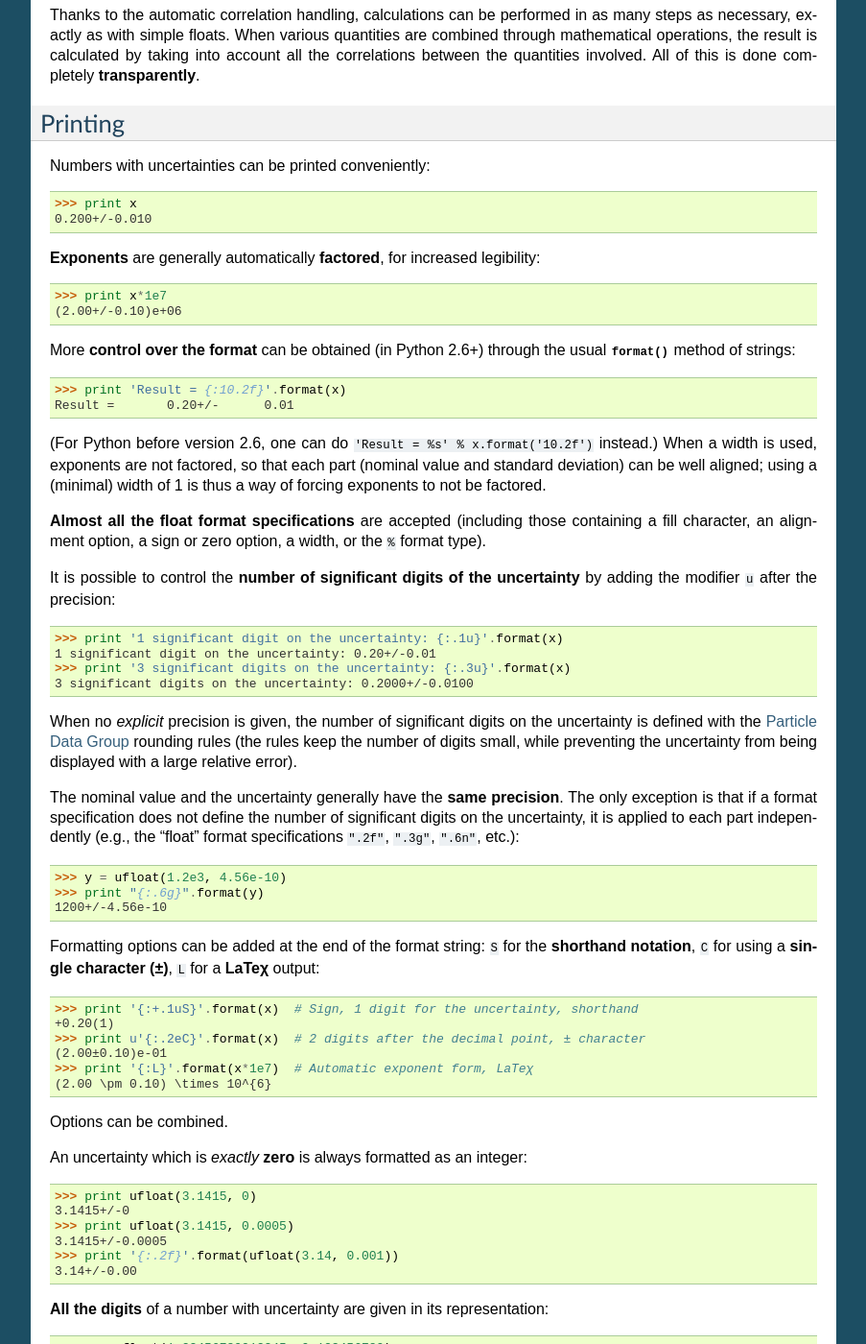
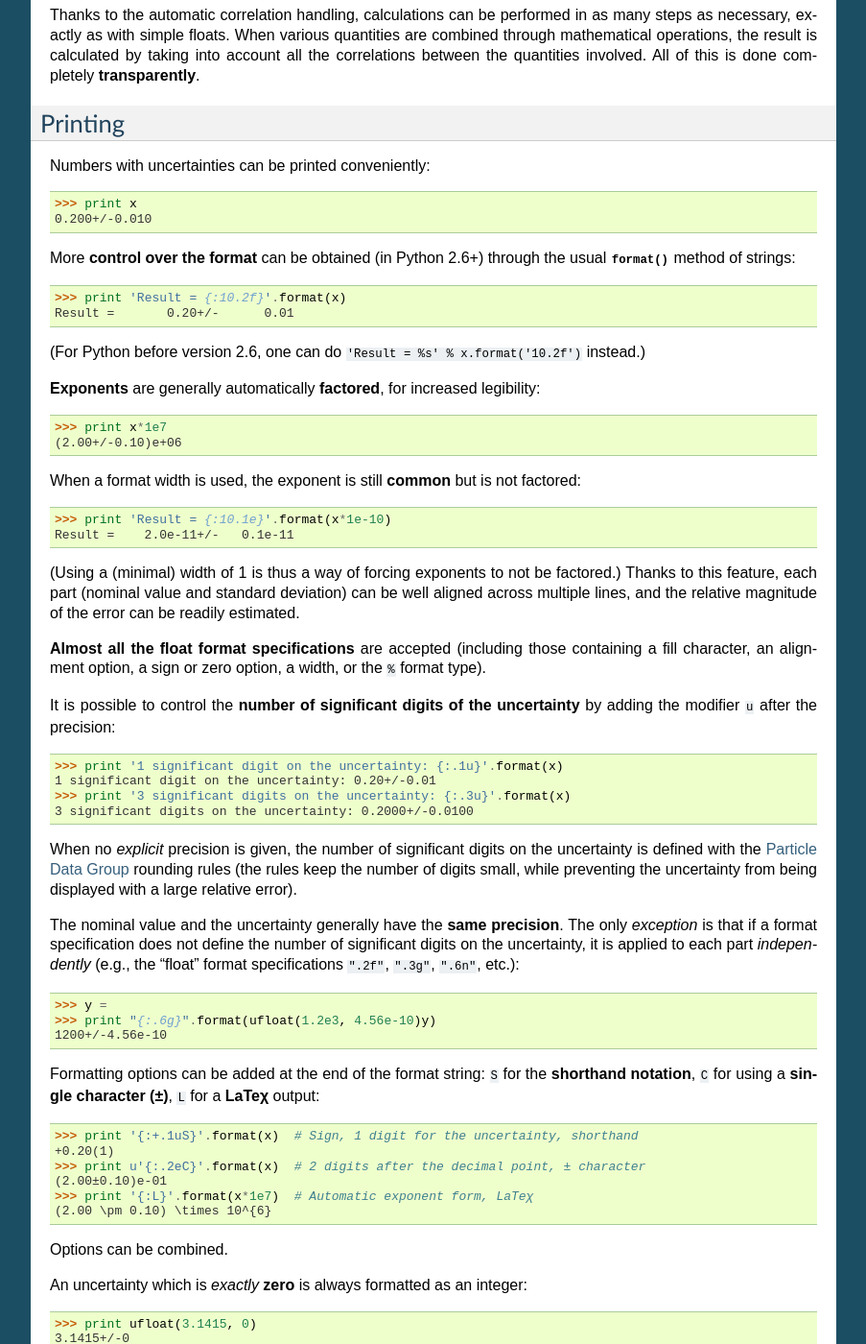
Before and after one commit to lmfit/uncertainties, a Sphinx documentation site: the page built from doc/user_guide.rst, in a window 1280 px wide and 1400 px high, scrolled down 2208 px. Shown: the whole window at 96% size, without its empty margins (198-1101 px from the left). Built offline with Sphinx 7.4.7, drawn with Linux system fonts in a browser that asks for light colours; the version number is read from the project's files by our own code.

Commit message:
Grouped documentation parts, for the formatting description.

```diff
--- a/doc/user_guide.rst
+++ b/doc/user_guide.rst
@@ -147,20 +147,12 @@ completely **transparently**.
 Printing
 ========
 
-.. Basic examples:
+.. Overview:
 
 Numbers with uncertainties can be printed conveniently:
 
 >>> print x
 0.200+/-0.010
-
-**Exponents** are generally automatically **factored**, for increased
-legibility:
-
->>> print x*1e7
-(2.00+/-0.10)e+06
-
-.. Usage:
 
 More **control over the format** can be obtained (in Python 2.6+)
 through the usual :func:`format` method of strings:
@@ -169,10 +161,29 @@ through the usual :func:`format` method of strings:
 Result =       0.20+/-      0.01
 
 (For Python before version 2.6, one can do ``'Result = %s' %
-x.format('10.2f')`` instead.) When a width is used, exponents are not
-factored, so that each part (nominal value and standard deviation) can
-be well aligned; using a (minimal) width of 1 is thus a way of forcing
-exponents to not be factored.
+x.format('10.2f')`` instead.)
+
+.. Details on the facilities offered: exponents:
+
+**Exponents** are generally automatically **factored**, for increased
+legibility:
+
+>>> print x*1e7
+(2.00+/-0.10)e+06
+
+When a format width is used, the exponent is still **common** but is
+not factored:
+
+>>> print 'Result = {:10.1e}'.format(x*1e-10)
+Result =    2.0e-11+/-   0.1e-11
+
+(Using a (minimal) width of 1 is thus a way of forcing exponents to
+not be factored.) Thanks to this feature, each part (nominal value and
+standard deviation) can be well aligned across multiple lines, and the
+relative magnitude of the error can be readily estimated.
+
+.. Usage:
+
 
 **Almost all the float format specifications** are accepted (including
 those containing a fill character, an alignment option, a sign or zero
@@ -195,13 +206,13 @@ rules (the rules keep the number of digits small, while preventing the
 uncertainty from being displayed with a large relative error).
 
 The nominal value and the uncertainty generally have the **same
-precision**.  The only exception is that if a format specification
+precision**.  The only *exception* is that if a format specification
 does not define the number of significant digits on the uncertainty,
-it is applied to each part independently (e.g., the "float" format
+it is applied to each part *independently* (e.g., the "float" format
 specifications ``".2f"``, ``".3g"``, ``".6n"``, etc.):
 
->>> y = ufloat(1.2e3, 4.56e-10)
->>> print "{:.6g}".format(y)
+>>> y =
+>>> print "{:.6g}".format(ufloat(1.2e3, 4.56e-10)y)
 1200+/-4.56e-10
 
 .. Options
```
